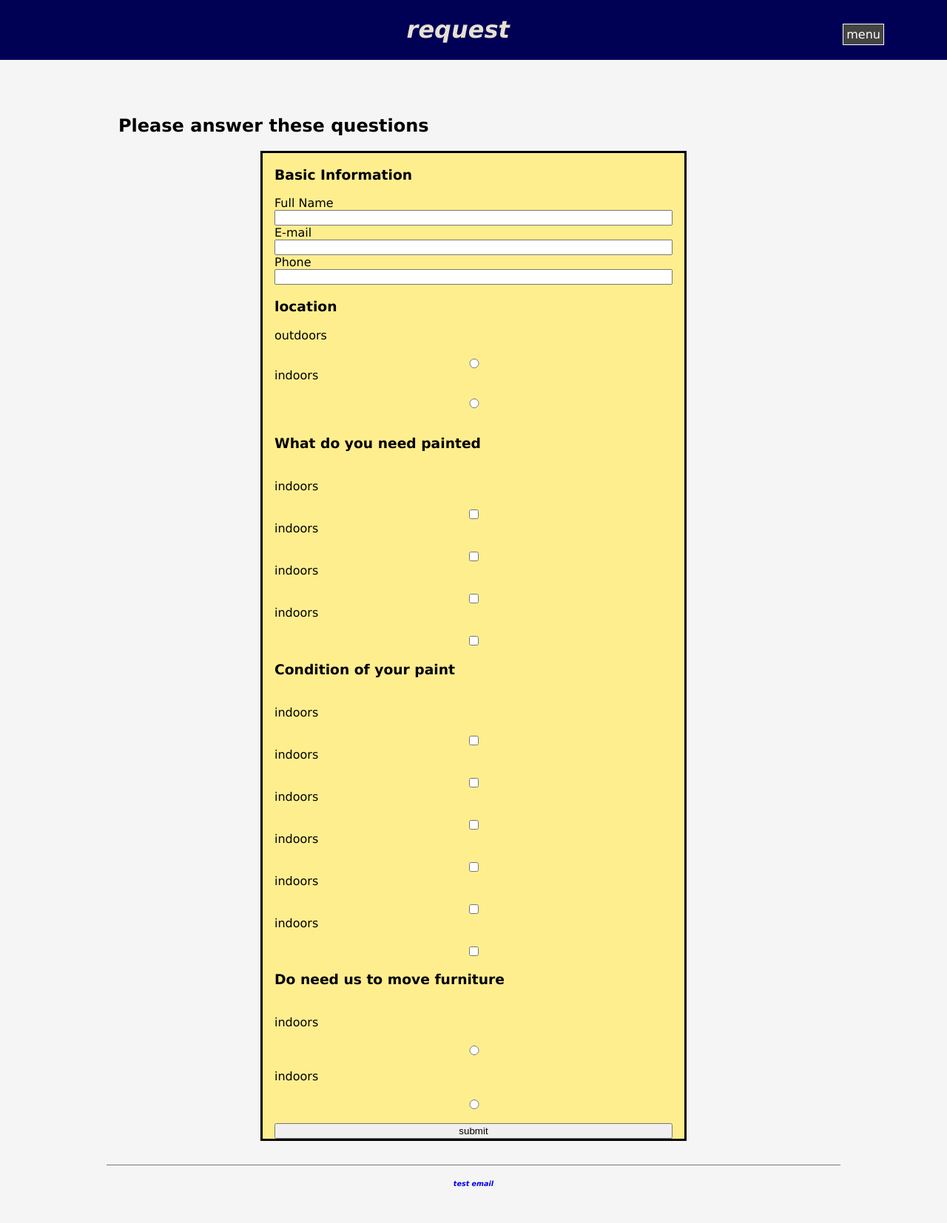
After one commit to eherdi/Capstone-, a Flask app: page /client_request/questionnaire in a window 1280 px wide. The commit adds this page. Shown: the whole page at 74% size. Run offline with Flask 3, Linux system fonts and the light colour scheme.

Commit message:
add new thing
added email, form, new tabs

```diff
--- a/main.py
+++ b/main.py
@@ -1,28 +1,51 @@
-from flask import Flask, render_template
-import gallery
-import request
-import admin
-import User
+from flask import *
+from flask_mail import Mail, Message
+import yagmail
 
 app = Flask(__name__)
+mail = Mail(app)
 @app.route('/')
 def home():
-    return render_template('index.html')
-@app.route('/request/')
-def request():
-    return render_template('request.html')
+    return render_template('Index.html')
+@app.route("/client_request")
+def client_request():
 
-@app.route("/consultation/")
+    return render_template('clientrequest.html')
+
+
+@app.route("/client_request/questionnaire",methods=["GET", "POST"])
+def questionnaire():
+    if request.method == "GET":
+        return render_template('questionnaire.html')
+
+    elif request.method == "POST":
+        fullname = request.form.get("FullName")
+        email = request.form.get("Email")
+        phone = request.form.get("Phone")
+
+
+        yag = yagmail.SMTP("dummytestdev2@gmail.com","pretend there a password here")
+        yag.send(email,'Hello from Yagmail!',fullname)
+
+
+
+        return render_template('Message.html', fullname=fullname, email=email, phone=phone )
+
+
+
+@app.route("/consultation")
 def consultation():
     return render_template('consultation.html')
 
-@app.route("/paint/")
+@app.route("/paint")
 def paint():
     return render_template('paint.html')
 
-@app.route("/Works/")
+@app.route("/Works")
 def Works():
     return render_template('Works.html')
+
+
 
 def main():
     app.run(debug=True)
--- a/request.py
+++ /dev/null
@@ -1,3 +0,0 @@
-class Request:
-    def __init__(self):
-        pass
--- a/templates/Index.html
+++ b/templates/Index.html
@@ -18,7 +18,7 @@
 		<input type="checkbox" />
 		<span class="space">
 		<a> home </a>
-		<a href="{{ url_for('request') }}"> request </a>
+		<a href="{{ url_for('client_request') }}"> request </a>
 		<a href="{{ url_for('paint') }}"> paint </a>
 		<a href="{{ url_for('Works') }}"> works </a>
 		<a href="{{ url_for('consultation') }}"> consultation </a>
--- a/templates/Works.html
+++ b/templates/Works.html
@@ -17,7 +17,7 @@
 		<input type="checkbox" />
 		<span class="space">
 		<a href="{{ url_for('home') }}"> home </a>
-		<a href="{{ url_for('request') }}"> request </a>
+		<a href="{{ url_for('client_request') }}"> request </a>
 		<a href="{{ url_for('paint') }}"> paint </a>
 		<a> works </a>
 		<a href="{{ url_for('consultation') }}"> consultation </a>
--- a/templates/consultation.html
+++ b/templates/consultation.html
@@ -17,7 +17,7 @@
 		<input type="checkbox" />
 		<span class="space">
 		<a href="{{ url_for('home') }}"> home </a>
-		<a href="{{ url_for('request') }}"> request </a>
+		<a href="{{ url_for('client_request') }}"> request </a>
 		<a href="{{ url_for('paint') }}"> paint </a>
 		<a href="{{ url_for('Works') }}"> works </a>
 		<a> consultation </a>
--- a/templates/paint.html
+++ b/templates/paint.html
@@ -17,7 +17,7 @@
 		<input type="checkbox" />
 		<span class="space">
 		<a> home </a>
-		<a href="{{ url_for('request') }}"> request </a>
+		<a href="{{ url_for('client_request') }}"> request </a>
 		<a> paint </a>
 		<a href="{{ url_for('Works') }}"> works </a>
 		<a href="{{ url_for('consultation') }}"> consultation </a>
--- /dev/null
+++ b/templates/questionnaire.html
@@ -0,0 +1,101 @@
+<!DOCTYPE html>
+<html lang="en">
+<head>
+    <meta charset="UTF-8">
+    <title>request</title>
+	<link rel="stylesheet"  href="{{ url_for('static', filename='style.css') }}" />
+</head>
+<body>
+	<div id="wrapper">
+
+	<header>
+
+	<h1>request</h1>
+
+	<nav>
+
+
+		<label> menu
+		<input type="checkbox" />
+		<span class="space">
+		<a href="{{ url_for('home') }}"> home </a>
+		<a> request </a>
+		<a href="{{ url_for('paint') }}"> paint </a>
+		<a href="{{ url_for('Works') }}"> works </a>
+		<a href="{{ url_for('consultation') }}"> consultation </a>
+		</span>
+		</label>
+
+
+	</nav>
+	</header>
+	<main>
+
+	<h2> Please answer these questions </h2>
+
+
+	<form method="post" action="/client_request/questionnaire">
+
+			<h3> Basic Information </h3>
+			<label for="FirstName"> Full Name </label>
+			<input type="text" name="FullName" id="FullName" required="required"/>
+
+			<label for="Email"> E-mail </label>
+			<input type="email" name="Email" id="Email" required="required"/>
+
+			<label for="Phone"> Phone </label>
+			<input type="text" name="Phone" id="Phone" required="required"/>
+
+			<h3> location </h3>
+			<label>outdoors</label> <br>
+			<input type="radio" name="location" id="outdoors" value="outdoors" required="required"/>
+			<label>indoors</label><br>
+			<input type="radio" name="location" id="indoors" value="indoors"  required="required"/><br>
+
+
+			<h3>What do you need painted</h3><br>
+
+			<label>indoors</label><br>
+			<input type=checkbox name=paint id="house" value="house"/>
+			<label>indoors</label><br>
+			<input type=checkbox name=paint id="rooms" value="rooms"/>
+			<label>indoors</label><br>
+			<input type=checkbox name=paint id="sheds" value="sheds"/>
+			<label>indoors</label><br>
+			<input type=checkbox name=paint id="other" value="other"/>
+
+			<h3>Condition of your paint</h3><br>
+
+			<label>indoors</label><br>
+			<input type=checkbox name=condition id="Peeling" value="Peeling"/>
+			<label>indoors</label><br>
+			<input type=checkbox name=condition id="Cracking" value="Cracking"/>
+			<label>indoors</label><br>
+			<input type=checkbox name=condition id="Bubbling " value="Bubbling"/>
+			<label>indoors</label><br>
+			<input type=checkbox name=condition id="Damaged " value="Damaged "/>
+			<label>indoors</label><br>
+			<input type=checkbox name=condition id="Exposed materials" value="Exposed materials"/>
+			<label>indoors</label><br>
+			<input type=checkbox name=condition id="other" value="other"/>
+
+			<h3>Do need us to move furniture</h3><br>
+
+			<label>indoors</label><br>
+			<input type="radio" name="furniture" id="yes" value="yes"  required="required"/><br>
+			<label>indoors</label><br>
+			<input type="radio" name="furniture" id="no" value="no"  required="required"/><br>
+
+
+
+			<input id="submit" type="submit" value="submit"/>
+
+		</form>
+
+	</main>
+	<footer>
+		<a href="mailto:erickherediamarqeu@lewis.edu"> test email </a>
+	</footer>
+	</div>
+</body>
+</html>
```
Also changed, not shown: templates/Message.html (added, +53 -0 lines), templates/clientrequest.html (added, +47 -0 lines).
